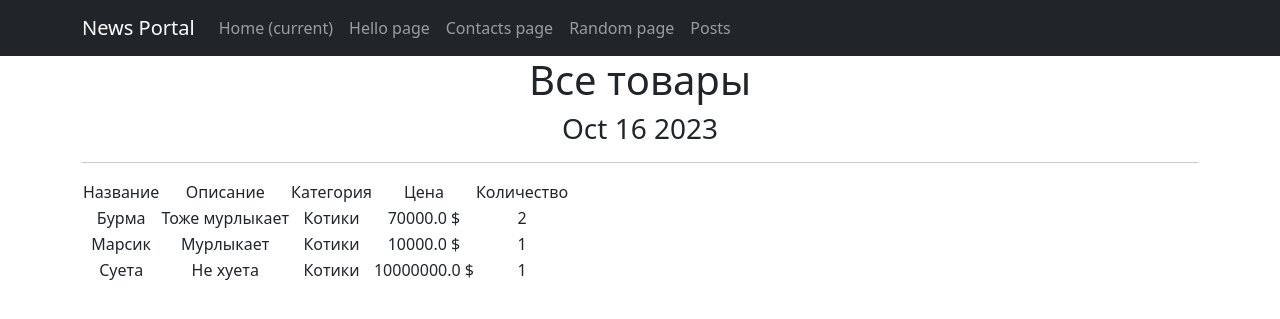
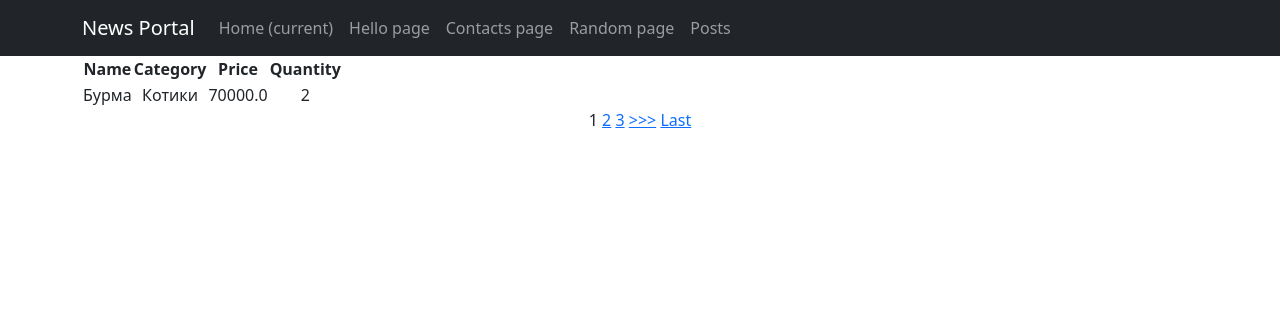
Before and after one commit to equestriann/News-Portal, a Django app: page /products/ in a window 1280 px wide. Shown: the top 319 px of the page. Run offline with Django 4.2, Linux system fonts and the light colour scheme; data comes from the database, SQL or seed files in the repository; both versions use the stored data as it was after the commit; some libraries are stand-ins or nearby versions.

Commit message:
Paging added for news

```diff
--- a/simpleapp/models.py
+++ b/simpleapp/models.py
@@ -2,34 +2,23 @@ from django.db import models
 from django.core.validators import MinValueValidator
 
 
-# Товар для нашей витрины
+# Create your models here.
 class Product(models.Model):
-    name = models.CharField(
-        max_length=50,
-        unique=True, # названия товаров не должны повторяться
-    )
+    name = models.CharField(max_length=200)  # имя товара
     description = models.TextField()
     quantity = models.IntegerField(
-        validators=[MinValueValidator(0)],
-    )
+        validators=[MinValueValidator(0, 'Quantity should be >= 0')])  # количество товара на складе
     # поле категории будет ссылаться на модель категории
-    category = models.ForeignKey(
-        to='Category',
-        on_delete=models.CASCADE,
-        related_name='products', # все продукты в категории будут доступны через поле products
-    )
-    price = models.FloatField(
-        validators=[MinValueValidator(0.0)],
-    )
+    category = models.ForeignKey('Category', on_delete=models.CASCADE)
+    price = models.FloatField(default=0.0)
 
     def __str__(self):
-        return f'{self.name.title()}: {self.description[:20]}'
+        return f'{self.name} {self.quantity}'
 
 
-# Категория, к которой будет привязываться товар
+# категории товаров: именно на них ссылается модель товара
 class Category(models.Model):
-    # названия категорий тоже не должны повторяться
-    name = models.CharField(max_length=100, unique=True)
+    name = models.CharField(max_length=200)
 
     def __str__(self):
-        return self.name.title()
+        return f'{self.name}'
--- a/simpleapp/views.py
+++ b/simpleapp/views.py
@@ -3,6 +3,11 @@ from django.shortcuts import render
 # Импортируем класс, который говорит нам о том,
 # что в этом представлении мы будем выводить список объектов из БД
 from django.views.generic import ListView, DetailView
+from .models import Product
+from django.shortcuts import render
+from django.views import View  # импортируем простую вьюшку
+from django.core.paginator import Paginator  # импортируем класс, позволяющий удобно осуществлять постраничный вывод
+
 from .models import Product
 
 
@@ -17,6 +22,8 @@ class ProductsList(ListView):
     # Это имя списка, в котором будут лежать все объекты.
     # Его надо указать, чтобы обратиться к списку объектов в html-шаблоне.
     context_object_name = 'products'
+    paginate_by = 1 # поставим постраничный вывод в один элемент
+
 
 class ProductDetail(DetailView):
     # Модель всё та же, но мы хотим получать информацию по отдельному товару
@@ -25,3 +32,23 @@ class ProductDetail(DetailView):
     template_name = 'product.html'
     # Название объекта, в котором будет выбранный пользователем продукт
     context_object_name = 'product'
+
+
+# Create your views here.
+
+# В отличие от дженериков, которые мы уже знаем, код здесь надо писать самому, переопределяя типы запросов (например гет или пост, вспоминаем реквесты из модуля C5)
+class Products(View):
+
+    def get(self, request):
+        products = Product.objects.order_by('-price')
+        p = Paginator(products,
+                      1)  # создаём объект класса пагинатор, передаём ему список наших товаров и их количество для одной страницы
+
+        products = p.get_page(request.GET.get('page',
+                                              1))  # берём номер страницы из get-запроса. Если ничего не передали, будем показывать первую страницу.
+        # теперь вместо всех объектов в списке товаров хранится только нужная нам страница с товарами
+
+        data = {
+            'products': products,
+        }
+        return render(request, 'product_list.html', data)
--- a/templates/products.html
+++ b/templates/products.html
@@ -1,44 +1,63 @@
 {% extends 'flatpages/default.html' %}
 
-{% load custom_filter %}
-<!-- Подключаем новый файл с нашим тегом -->
-{% load custom_tags %}
-
-{% block title %}
-Products
-{% endblock title %}
+{% block title %} Product list {% endblock title %}
 
 {% block content %}
-   <h1>Все товары</h1>
-   <!-- Вот так выглядело использование переменной и фильтра -->
-   <!-- <h3>{{ time_now|date:'M d Y' }}</h3> -->
-   <!-- А вот так мы используем наш тег-->
-   <h3>{% current_time '%b %d %Y' %}</h3>
-   <h3> {{ next_sale|default_if_none:"Чуть позже сообщим о распродаже!" }} </h3>
+<table>
+    <thead>
+        <th>
+            Name
+        </th>
+        <th>
+            Category
+        </th>
+        <th>
+            Price
+        </th>
+        <th>
+            Quantity
+        </th>
+    </thead>
+    {% for product in products %}
+    <tr>
+        <td>
+            {{ product.name|title }}
+        </td>
+        <td>
+            {{ product.category.name|title }}
+        </td>
+        <td>
+            {{ product.price }}
+        </td>
+        <td>
+            {{ product.quantity }}
+        </td>
+    </tr>
+    {% endfor %}
+</table>
+<!-- Проверяем, что поддерживается постраничный вывод -->
+{% if is_paginated %}
 
-   <hr>
-   {% if products %}
-       <table>
-           <tr>
-               <td>Название</td>
-               <td>Описание</td>
-               <td>Категория</td>
-               <td>Цена</td>
-               <td>Количество</td>
-           </tr>
+    <!-- Если доступна предыдущая страница, то даём ссылку на неё и самую первую страницу -->
+    {% if page_obj.has_previous %}
+        <a href="?page=1">First</a>
+        <a href="?page={{ page_obj.previous_page_number }}"><<<</a>
+    {% endif %}
 
-           {% for product in products %}
-           <tr>
-               <td>{{ product.name }}</td>
-               <td>{{ product.description|truncatewords:2 }}</td>
-               <td>{{ product.category.name }}</td>
-               <td>{{ product.price|currency:"usd" }}</td>
-               <td>{{ product.quantity }}</td>
-           </tr>
-           {% endfor %}
+    <!-- Показываем только текущую страницу и ближайшие к ней, чтобы список не тянулся и не захламлял страницу -->
+    {% for num in page_obj.paginator.page_range %}
+        {% if page_obj.number == num %}
+            <a>{{ num }}</a>
+        {% elif num > page_obj.number|add:'-3' and num < page_obj.number|add:'3' %}
+            <a href="?page={{ num }}">{{ num }}</a>
+        {% endif %}
+    {% endfor %}
 
-       </table>
-   {% else %}
-       <h2>Товаров нет!</h2>
-   {% endif %}
+    <!-- Если есть следующая страница, то даём ссылку на неё и на самую последнюю страницу -->
+    {% if page_obj.has_next %}
+        <a href="?page={{ page_obj.next_page_number }}">>>></a>
+        <a href="?page={{ page_obj.paginator.num_pages }}">Last</a>
+    {% endif %}
+
+{% endif %}
 {% endblock content %}
```
Also changed, not shown: news/views.py (+20 -0 lines), templates/news_all.html (+26 -1 lines), db.sqlite3, simpleapp/templatetags/custom_filters.py (renamed from simpleapp/templatetags/custom_filter.py).
